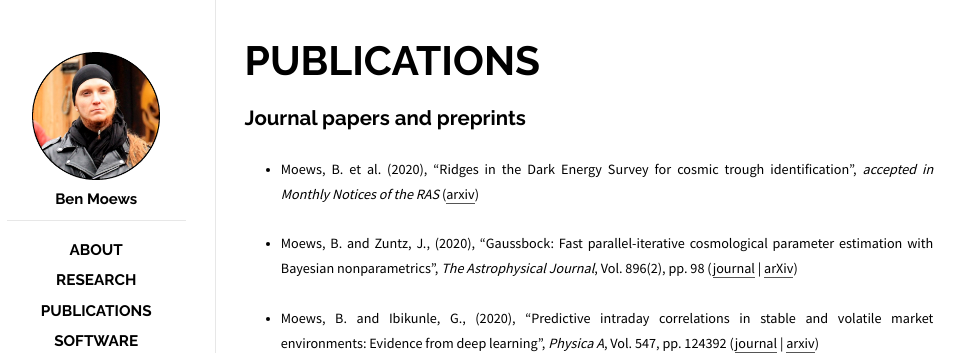
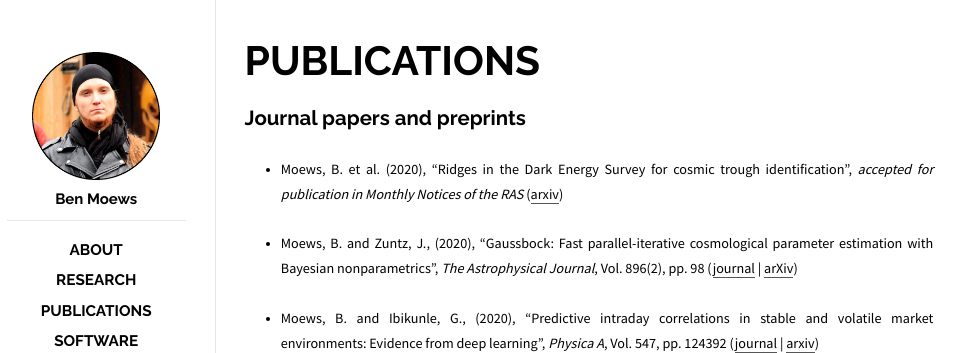
Before and after one commit to moews/moews.github.io, a Jekyll site: the page built from _posts/2017-03-25-publications.md, in a window 1280 px wide. Shown: the top 353 px of the page, without its empty margins (143-1109 px from the left). Built offline with Jekyll 4.4.1, drawn with Linux system fonts in a browser that asks for light colours.

Commit message:
Update 2017-03-25-publications.md

```diff
--- a/_posts/2017-03-25-publications.md
+++ b/_posts/2017-03-25-publications.md
@@ -8,7 +8,7 @@
 
 ## Journal papers and preprints
 
-* <small>Moews, B. et al. (2020), "Ridges in the Dark Energy Survey for cosmic trough identification", _accepted in Monthly Notices of the RAS_ ([arxiv](https://arxiv.org/abs/2005.08583))</small>
+* <small>Moews, B. et al. (2020), "Ridges in the Dark Energy Survey for cosmic trough identification", _accepted for publication in Monthly Notices of the RAS_ ([arxiv](https://arxiv.org/abs/2005.08583))</small>
 
 * <small>Moews, B. and Zuntz, J., (2020), "Gaussbock: Fast parallel-iterative cosmological parameter estimation with Bayesian nonparametrics", _The Astrophysical Journal_, Vol. 896(2), pp. 98 ([journal](https://doi.org/10.3847%2F1538-4357%2Fab93cb) | [arXiv](https://arxiv.org/abs/1905.09800))</small>
 
```
